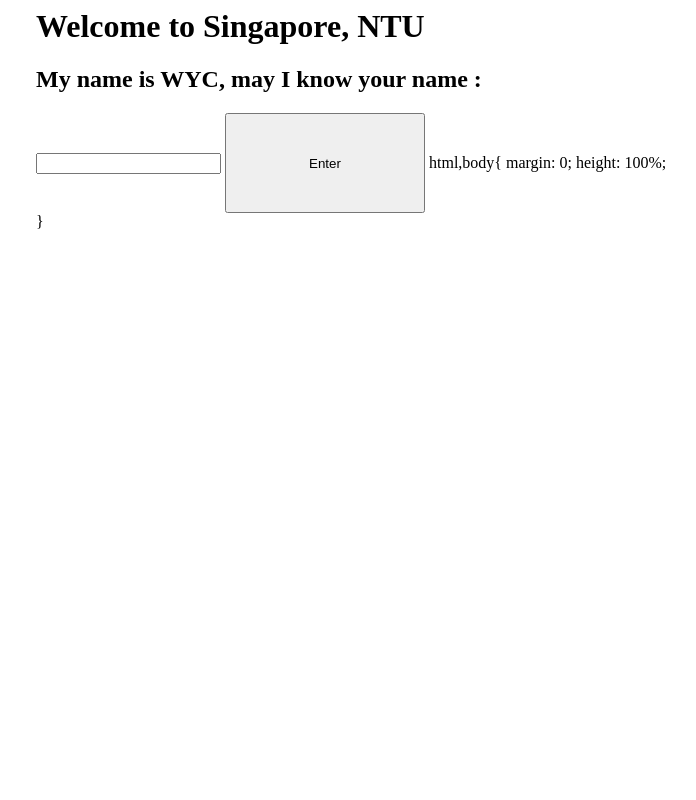
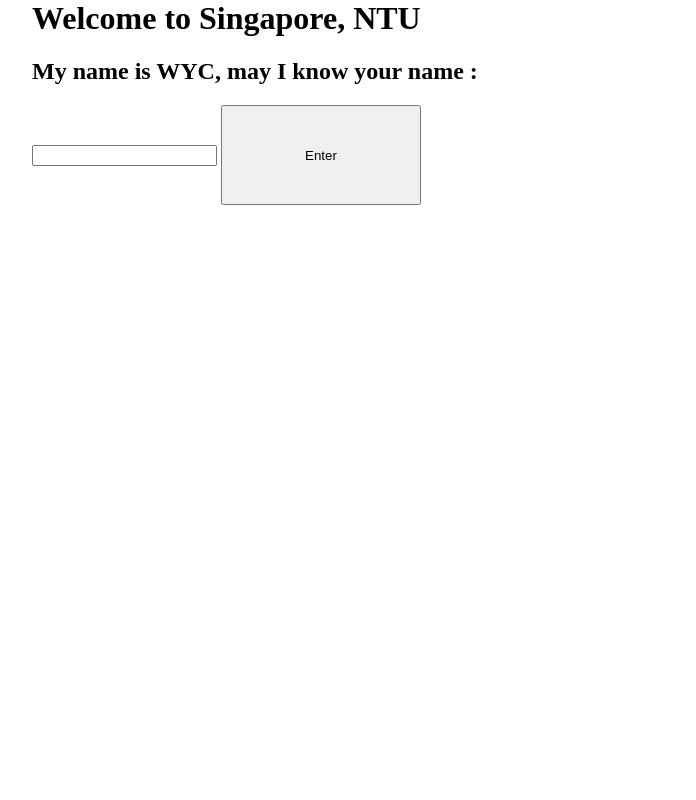
Before and after one commit to wuyanchen6/rpa-19Feb2024, a Flask app: page / in a window 1280 px wide. Shown: the whole page, without its empty margins (288-984 px from the left). Run offline with Flask 3, Linux system fonts and the light colour scheme.

Commit message:
Update index.html

```diff
--- a/templates/index.html
+++ b/templates/index.html
@@ -3,20 +3,22 @@
 @media (min-width:600px) {.container{width: 80%;}}
 @media (min-width:768px) {.container{width: 60%;}}
 @media (min-width:1024px) {.container{width: 50%;}}
+ html,body{
+        margin: 0;
+        height: 100%;
+    }
  <front color = "#0000ff"></front>
 </style>
 
 <div class="container">
 <h1>Welcome to Singapore, NTU</h1>
   <front color = "#0000ff"></front>
+
 <form action="/main" method="post">
   <h2>My name is WYC, may I know your name : </h2>
   <input type = "text" name="r">
   <input type = "submit" value="Enter" style="width:200px;height:100px;">
-   html,body{
-        margin: 0;
-        height: 100%;
-    }
+
   <front color = "#0000ff"></front>
 </form>
 </div>
```
